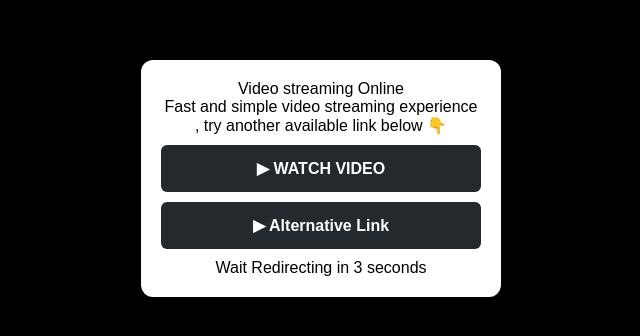
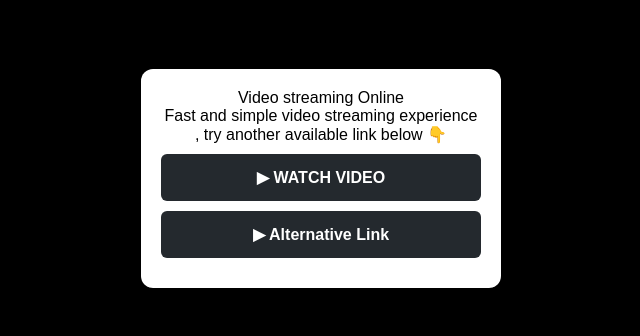
Before and after one commit to vidstarz/fdhksdfhghgd.mp4, a plain HTML site: page index.html in a window 1280 px wide. Shown: the part 222-558 px from the top of the page, without its empty margins (319-959 px from the left). Drawn offline with Linux system fonts and the light colour scheme.

Commit message:
Update index.html

```diff
--- a/index.html
+++ b/index.html
@@ -86,8 +86,6 @@
       ▶︎ Alternative Link
     </a>
     <!-- Tombol GIF -->
-    <div class="timer">
-       Wait Redirecting in 3 seconds
     </div>
   </div>
 </body>
```
